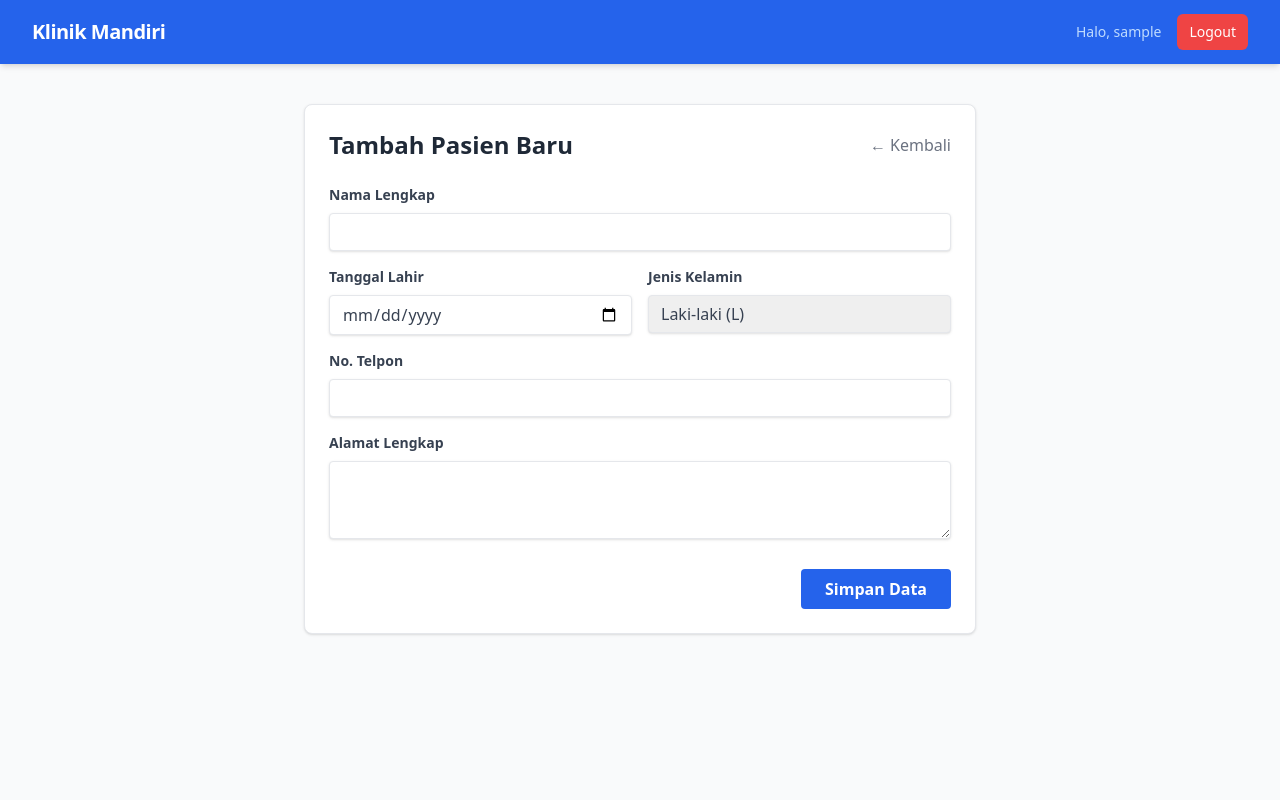
After one commit to myzakiid-sudo/praktek-dokter-mandiri, a PHP site: page /modul/pasien/tambah.php in a window 1280 px wide. The commit adds this page. Run offline with PHP 8.4, Linux system fonts and the light colour scheme; the visitor is signed in with stand-in values (Sample User, id 1); some libraries are stand-ins or nearby versions.

Commit message:
feat: membuat halaman tampil data pasien dan form tambah pasien

```diff
--- a/dashboard.php
+++ b/dashboard.php
@@ -19,7 +19,7 @@ include 'includes/header.php';
         <div class="bg-blue-50 p-4 rounded-lg border border-blue-100">
             <h3 class="font-bold text-blue-700">Data Pasien</h3>
             <p class="text-sm text-gray-600 mt-1">Kelola data master pasien.</p>
-            <a href="#" class="mt-3 inline-block text-sm text-blue-600 font-semibold hover:underline">Buka Modul &rarr;</a>
+            <a href="modul/pasien/index.php" class="mt-3 inline-block text-sm text-blue-600 font-semibold hover:underline">Buka Modul &rarr;</a>
         </div>
         <div class="bg-green-50 p-4 rounded-lg border border-green-100">
             <h3 class="font-bold text-green-700">Kunjungan</h3>
--- /dev/null
+++ b/modul/pasien/tambah.php
@@ -0,0 +1,80 @@
+<?php
+session_start();
+if (!isset($_SESSION['user_id'])) {
+    header("Location: ../../index.php");
+    exit;
+}
+
+require_once '../../includes/koneksi.php';
+
+// Proses simpan data jika form di-submit
+if ($_SERVER['REQUEST_METHOD'] == 'POST') {
+    $nama = $_POST['nama'];
+    $tgl_lahir = $_POST['tgl_lahir'];
+    $jenis_kelamin = $_POST['jenis_kelamin'];
+    $alamat = $_POST['alamat'];
+    $no_telpon = $_POST['no_telpon'];
+
+    $stmt = $koneksi->prepare("INSERT INTO Pasien (nama, tgl_lahir, jenis_kelamin, alamat, no_telpon) VALUES (?, ?, ?, ?, ?)");
+    $stmt->bind_param("sssss", $nama, $tgl_lahir, $jenis_kelamin, $alamat, $no_telpon);
+
+    if ($stmt->execute()) {
+        header("Location: index.php?pesan=sukses");
+        exit;
+    } else {
+        $error = "Gagal menyimpan data pasien.";
+    }
+}
+
+include '../../includes/header.php';
+?>
+
+<div class="bg-white shadow rounded-lg p-6 border border-gray-200 mt-4 max-w-2xl mx-auto">
+    <div class="flex items-center justify-between mb-6">
+        <h2 class="text-2xl font-bold text-gray-800">Tambah Pasien Baru</h2>
+        <a href="index.php" class="text-gray-500 hover:text-gray-700">&larr; Kembali</a>
+    </div>
+
+    <?php if(isset($error)): ?>
+        <div class="bg-red-100 border border-red-400 text-red-700 px-4 py-3 rounded mb-4"><?php echo $error; ?></div>
+    <?php endif; ?>
+
+    <form action="" method="POST">
+        <div class="mb-4">
+            <label class="block text-gray-700 text-sm font-bold mb-2">Nama Lengkap</label>
+            <input name="nama" type="text" class="shadow appearance-none border rounded w-full py-2 px-3 text-gray-700 leading-tight focus:outline-none focus:ring-2 focus:ring-blue-500" required>
+        </div>
+
+        <div class="grid grid-cols-2 gap-4 mb-4">
+            <div>
+                <label class="block text-gray-700 text-sm font-bold mb-2">Tanggal Lahir</label>
+                <input name="tgl_lahir" type="date" class="shadow appearance-none border rounded w-full py-2 px-3 text-gray-700 leading-tight focus:outline-none focus:ring-2 focus:ring-blue-500" required>
+            </div>
+            <div>
+                <label class="block text-gray-700 text-sm font-bold mb-2">Jenis Kelamin</label>
+                <select name="jenis_kelamin" class="shadow appearance-none border rounded w-full py-2 px-3 text-gray-700 leading-tight focus:outline-none focus:ring-2 focus:ring-blue-500" required>
+                    <option value="L">Laki-laki (L)</option>
+                    <option value="P">Perempuan (P)</option>
+                </select>
+            </div>
+        </div>
+
+        <div class="mb-4">
+            <label class="block text-gray-700 text-sm font-bold mb-2">No. Telpon</label>
+            <input name="no_telpon" type="text" class="shadow appearance-none border rounded w-full py-2 px-3 text-gray-700 leading-tight focus:outline-none focus:ring-2 focus:ring-blue-500">
+        </div>
+
+        <div class="mb-6">
+            <label class="block text-gray-700 text-sm font-bold mb-2">Alamat Lengkap</label>
+            <textarea name="alamat" rows="3" class="shadow appearance-none border rounded w-full py-2 px-3 text-gray-700 leading-tight focus:outline-none focus:ring-2 focus:ring-blue-500"></textarea>
+        </div>
+
+        <div class="flex justify-end">
+            <button type="submit" class="bg-blue-600 hover:bg-blue-700 text-white font-bold py-2 px-6 rounded focus:outline-none focus:shadow-outline transition duration-150">
+                Simpan Data
+            </button>
+        </div>
+    </form>
+</div>
+
+<?php include '../../includes/footer.php'; ?>
```
Also changed, not shown: modul/pasien/index.php (added, +65 -0 lines), 8 other files.
